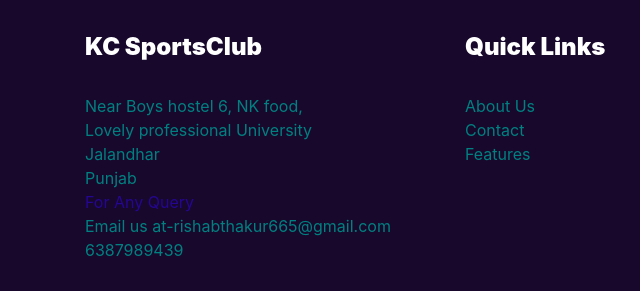
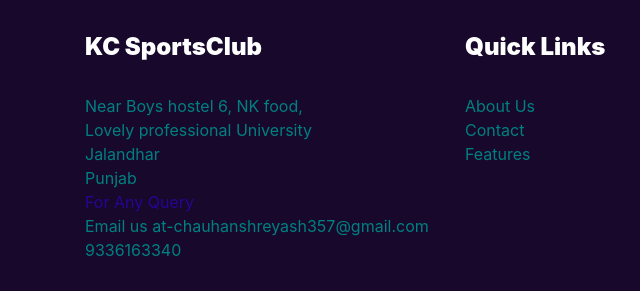
Before and after one commit to shreyash81/coding-learner_KOC09_CipherSchools, a plain HTML site: page index.html in a window 1280 px wide. Shown: the part 1820-2111 px from the top of the page, 0-640 px from the left. Drawn offline with nearby package versions, Linux system fonts and the light colour scheme.

Commit message:
Update index.html

```diff
--- a/index.html
+++ b/index.html
@@ -138,7 +138,7 @@
               <h4>KC SportsClub</h4>
               <p class="py-4">
                 Near Boys hostel 6, NK food, <br> Lovely professional University <br>
-                Jalandhar <br>Punjab <br> <span style="color: rgb(37, 6, 147);">For Any Query </span> <br> Email us at-rishabthakur665@gmail.com <br>6387989439
+                Jalandhar <br>Punjab <br> <span style="color: rgb(37, 6, 147);">For Any Query </span> <br> Email us at-chauhanshreyash357@gmail.com <br>9336163340
               </p>
 
 
```
